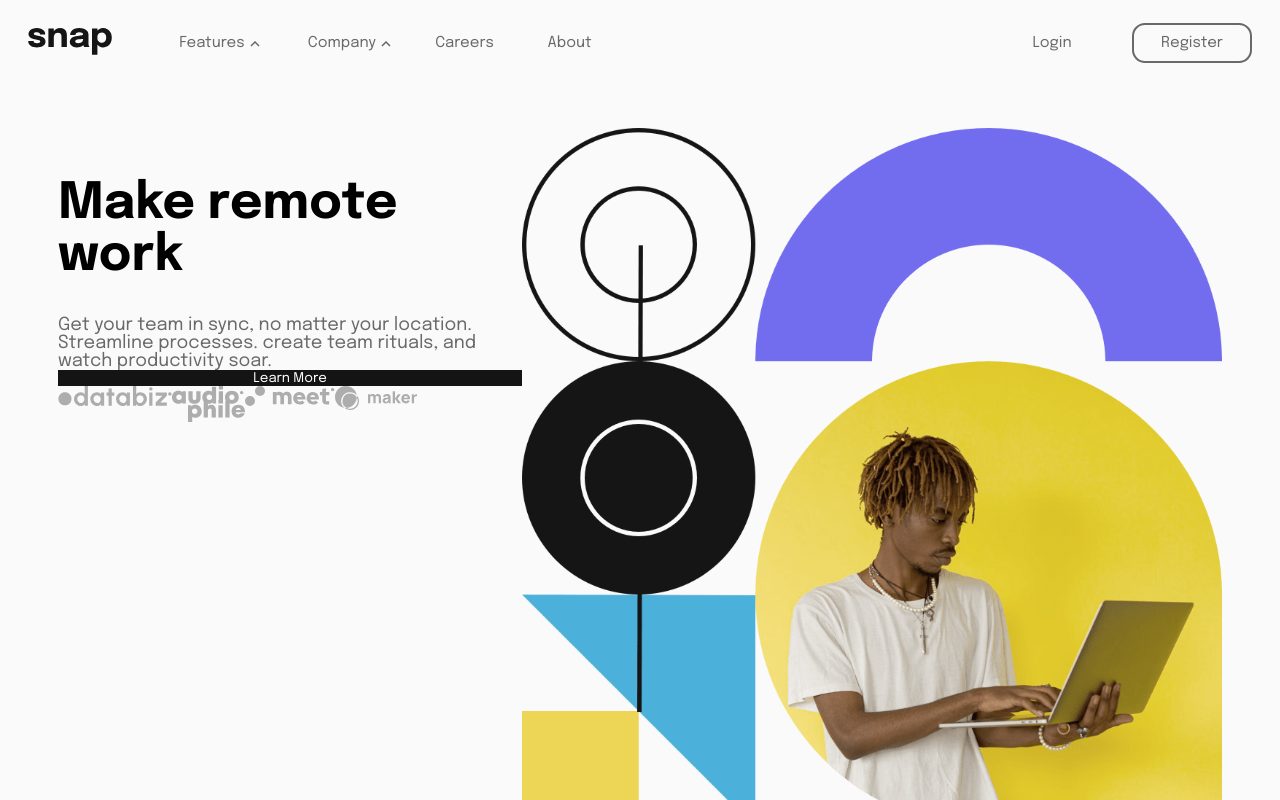
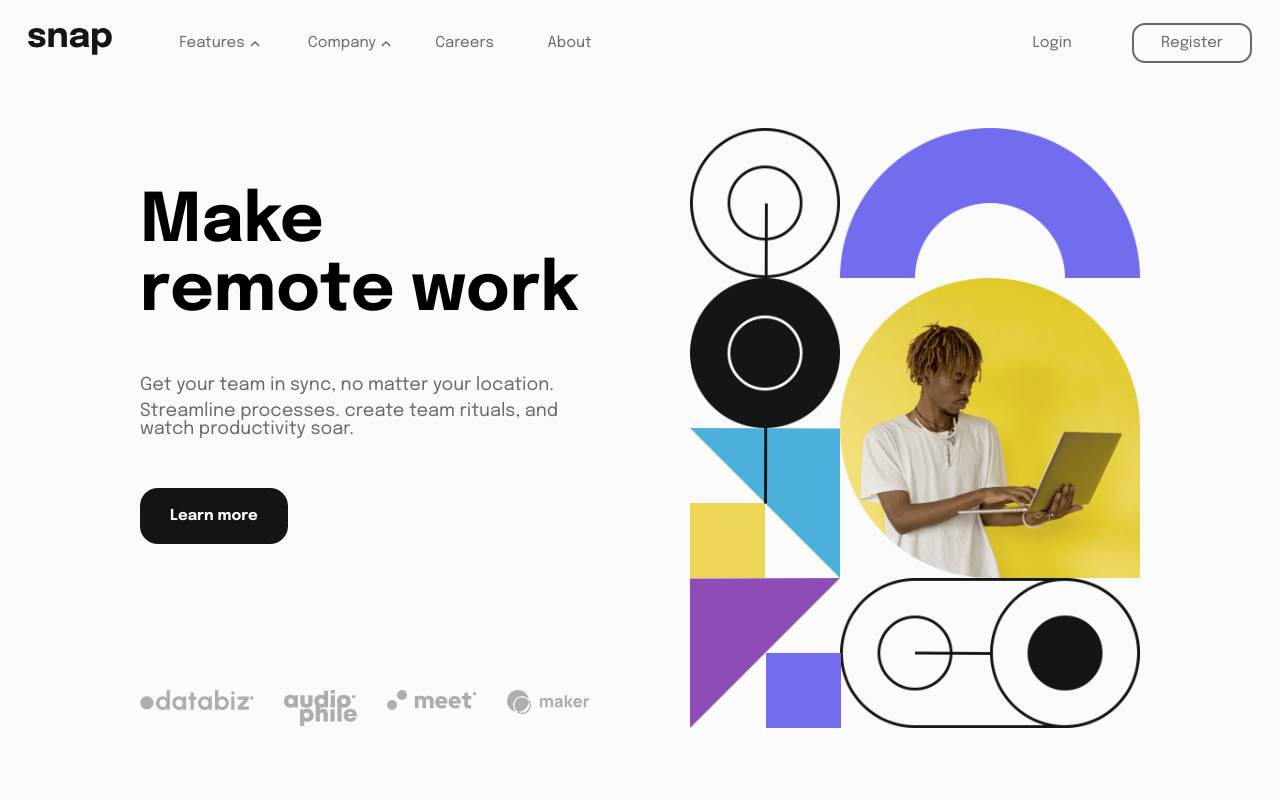
Before and after one commit to bautidea/react_dropdown_navigation, a React (Vite) app: page / in a window 1280 px wide. Shown: the top 800 px of the page. Built offline with nearby package versions, Linux system fonts and the light colour scheme.

Commit message:
Finished with desktop view, starting with mobile.

```diff
--- a/src/components/MainContent/MainContent.module.css
+++ b/src/components/MainContent/MainContent.module.css
@@ -1,36 +1,64 @@
 .block {
+  height: 60rem;
   display: flex;
   flex-direction: row;
   padding: 5rem;
+  align-items: center;
+  justify-content: center;
 }
 
 .title-block {
   display: flex;
   flex-direction: column;
+  justify-content: space-between;
+  width: 45rem;
+  height: 100%;
+  margin-right: 10rem;
 }
 
 .title {
-  padding-top: 5rem;
-  margin-top: 0;
+  margin: 6rem 0 0;
   color: black;
-  font-size: 5rem;
+  font-size: 6.7rem;
 }
 
-.title-block > p {
-  margin: 0;
+.description {
+  margin: 5rem 0 0;
   font-size: 1.8rem;
 }
 
+.description > p {
+  margin: 0;
+}
+
+.description > p:last-child {
+  margin: 0.75rem 0 0;
+}
+
 .btn {
+  margin: 5rem 0 0;
+  border-radius: 1.8rem;
+  padding: 2rem 3rem;
+  font-size: 1.5rem;
+  font-weight: 600;
   color: white;
   background: hsl(0, 0%, 8%);
+  transition: background 0.2s;
+}
+
+.btn:hover {
+  cursor: pointer;
+  background: hsl(0, 0%, 98%);
+  color: hsl(0, 0%, 8%);
+  border: 2px solid hsl(0, 0%, 8%);
 }
 
 .client-block {
   display: flex;
   flex-direction: row;
+  justify-content: space-between;
 }
 
-.image-block > img {
-  width: 100%;
+.img {
+  height: 100%;
 }
--- a/src/components/MainContent/MainContent.tsx
+++ b/src/components/MainContent/MainContent.tsx
@@ -12,13 +12,17 @@ const MainContent = () => {
     <>
       <div className={styles['block']}>
         <div className={styles['title-block']}>
-          <h1 className={styles['title']}>Make remote work</h1>
-          <p>Get your team in sync, no matter your location.</p>
-          <p>
-            Streamline processes. create team rituals, and watch productivity
-            soar.
-          </p>
-          <button className={styles['btn']}>Learn More</button>
+          <div className={styles['intro-block']}>
+            <h1 className={styles['title']}>Make remote work</h1>
+            <div className={styles['description']}>
+              <p>Get your team in sync, no matter your location.</p>
+              <p>
+                Streamline processes. create team rituals, and watch
+                productivity soar.
+              </p>
+            </div>
+            <button className={styles['btn']}>Learn more</button>
+          </div>
 
           <div className={styles['client-block']}>
             <ReactSVG src={databiz} />
@@ -27,9 +31,7 @@ const MainContent = () => {
             <ReactSVG src={marker} />
           </div>
         </div>
-        <div className={styles['image-block']}>
-          <img src={heroDesktop} />
-        </div>
+        <img className={styles['img']} src={heroDesktop} />
       </div>
     </>
   );
```
